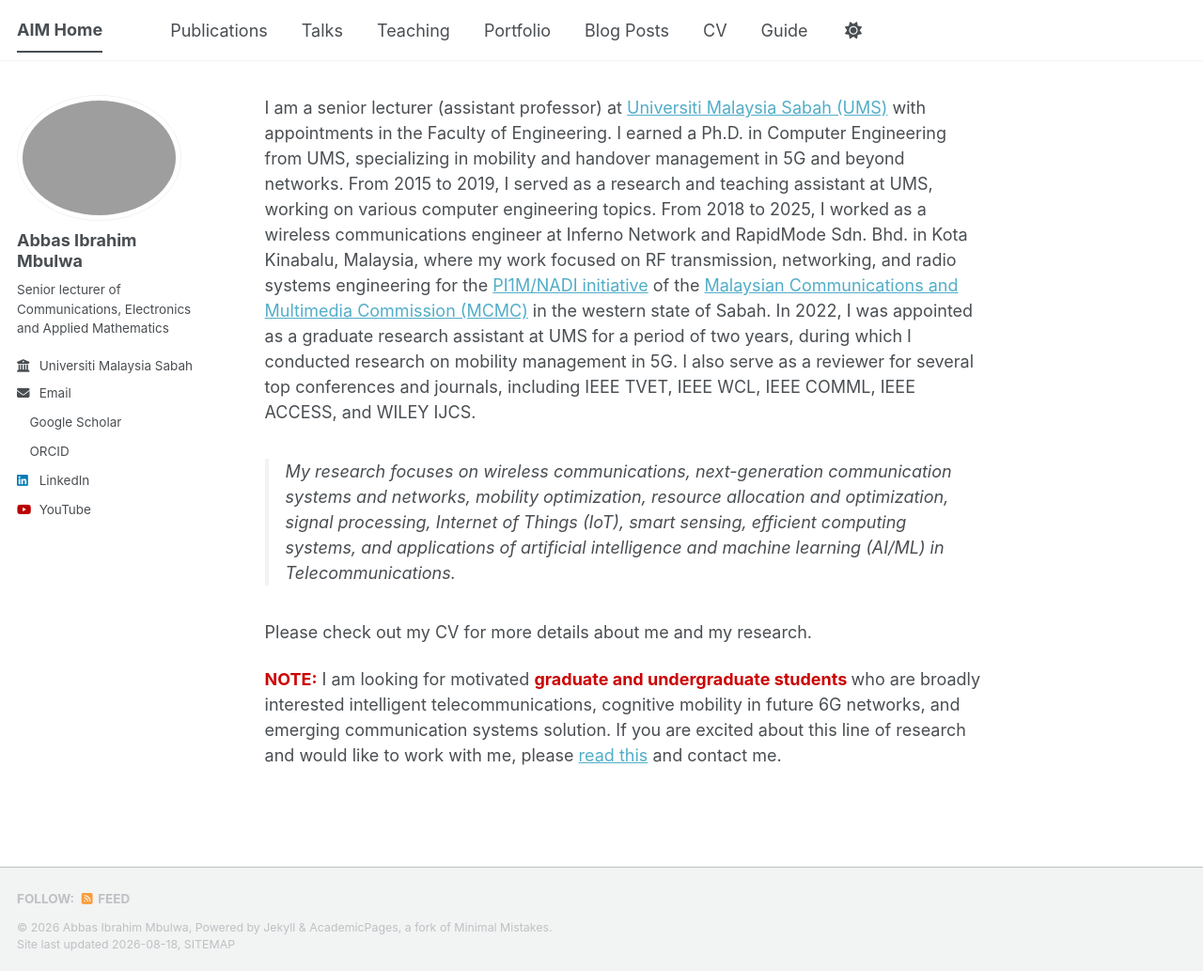
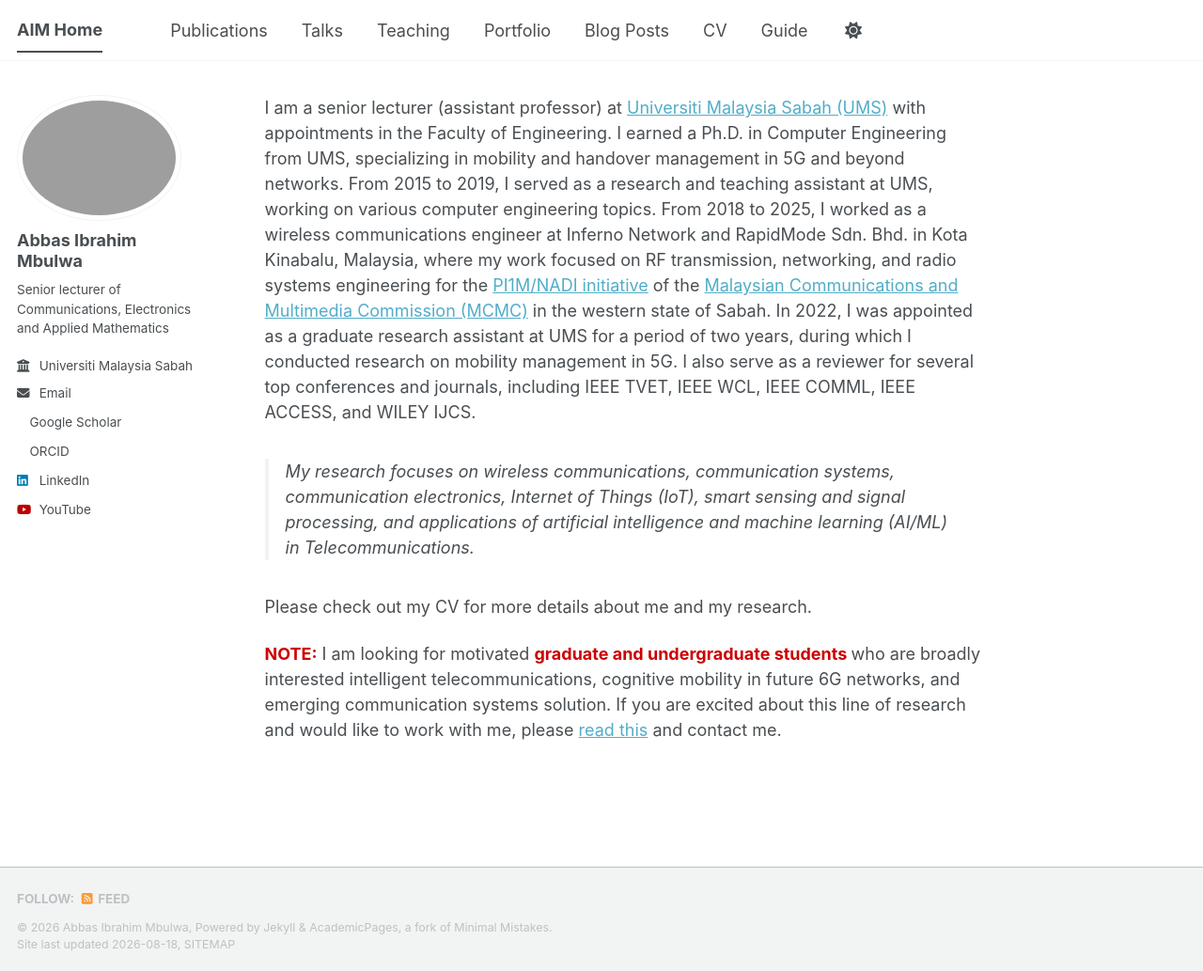
Before and after one commit to aimbulwa/aimbulwa.github.io, a Jekyll site: the page built from _pages/about.md, in a window 1280 px wide and 1033 px high. Shown: the whole window at 94% size. Built offline with Jekyll 4.4.1, drawn with Linux system fonts in a browser that asks for light colours; a style sheet for code colours, icons or effects is not loaded; part of the change alters nothing that is shown.

Commit message:
Editting config and about page

```diff
--- a/_pages/about.md
+++ b/_pages/about.md
@@ -9,11 +9,16 @@ redirect_from:
 
 <!--
 
-See example page at https://himalakkaraju.github.io/
+See example page:
+https://himalakkaraju.github.io/
 
 See Templates:
 https://github.com/academicpages/academicpages.github.io
 https://github.com/alshedivat/al-folio
+
+See tutorial:
+
+https://lexi-jones.github.io/website-creation/
 
 May use html for better styling as markdown style is limited.
 
@@ -24,7 +29,7 @@ however some css and javascript style features will not be visible in the markdo
 
 I am a senior lecturer (assistant professor) at [Universiti Malaysia Sabah (UMS)](https://ums.edu.my) with appointments in the Faculty of Engineering. I earned a Ph.D. in Computer Engineering from UMS, specializing in mobility and handover management in 5G and beyond networks. From 2015 to 2019, I served as a research and teaching assistant at UMS, working on various computer engineering topics. From 2018 to 2025, I worked as a wireless communications engineer at Inferno Network and RapidMode Sdn. Bhd. in Kota Kinabalu, Malaysia, where my work focused on RF transmission, networking, and radio systems engineering for the [PI1M/NADI initiative](https://www.nadi.my/?lang=en) of the [Malaysian Communications and Multimedia Commission (MCMC)](https://www.mcmc.gov.my/en/home) in the western state of Sabah. In 2022, I was appointed as a graduate research assistant at UMS for a period of two years, during which I conducted research on mobility management in 5G. I also serve as a reviewer for several top conferences and journals, including IEEE TVET, IEEE WCL, IEEE COMML, IEEE ACCESS, and WILEY IJCS.
 
->My research focuses on wireless communications, next-generation communication systems and networks, mobility optimization, resource allocation and optimization, signal processing, Internet of Things (IoT), smart sensing, efficient computing systems, and applications of artificial intelligence and machine learning (AI/ML) in Telecommunications.
+>My research focuses on wireless communications, communication systems, communication electronics, Internet of Things (IoT), smart sensing and signal processing, and applications of artificial intelligence and machine learning (AI/ML) in Telecommunications.
 
 Please check out my CV for more details about me and my research.
 
```
